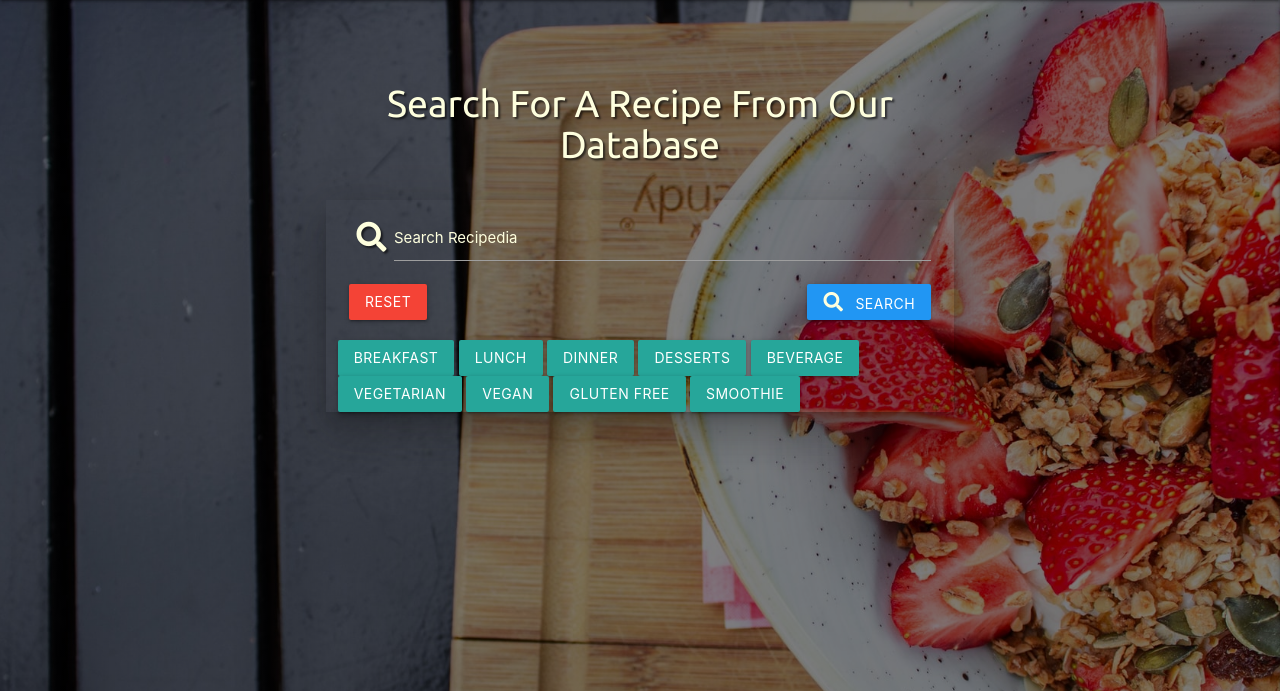
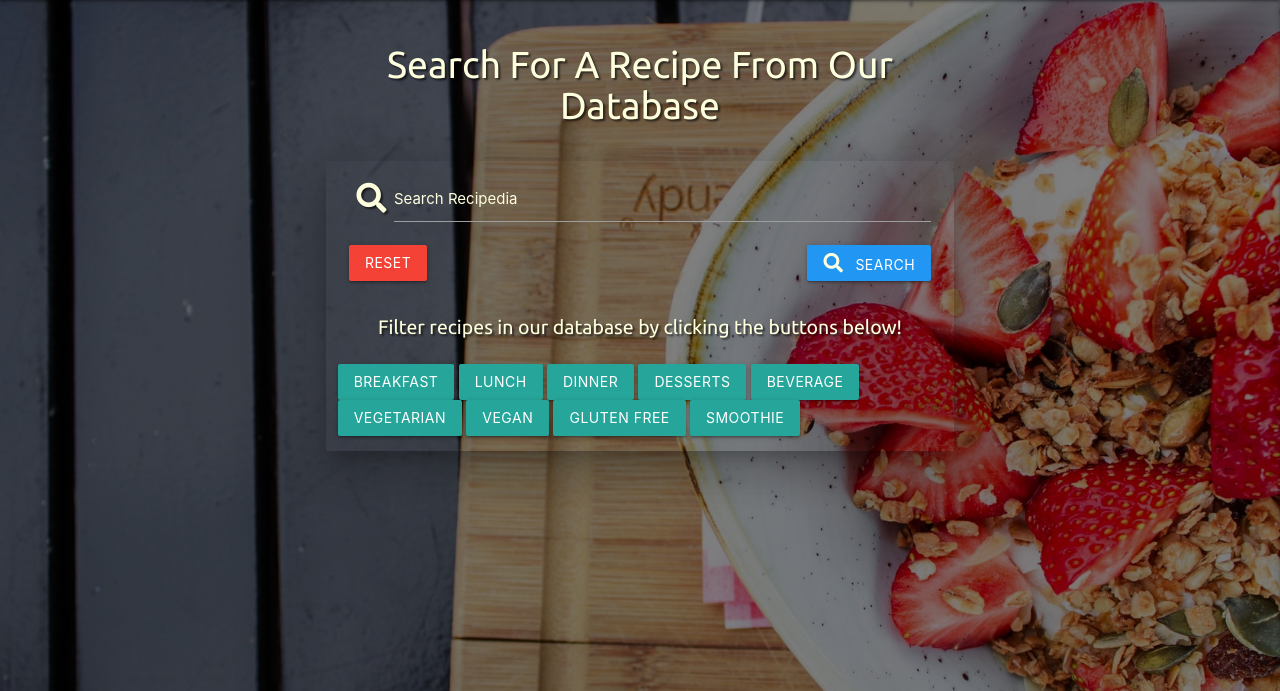
Before and after one commit to Brianconn71/ms3-recipedia, a Flask app: page / in a window 1280 px wide. Shown: the part 64-755 px from the top of the page. Run offline with Flask 2, Linux system fonts and the light colour scheme; data that the repository does not hold is empty; some libraries are stand-ins or nearby versions.

Commit message:
add: added some basic padding to the buttons on the homepage

```diff
--- a/static/css/style.css
+++ b/static/css/style.css
@@ -141,6 +141,9 @@ p, h5{
 }
 #search-label{
     color: var(--text-white)
+}
+.col>.recipe-links{
+    padding: 1rem 0;
 }
 /* Latest Recipes */
 .latest-recipes{
--- a/static/js/script.js
+++ b/static/js/script.js
@@ -15,7 +15,7 @@ $(document).ready(function(){
     });
     $('.modal').modal();
 
-
+    // took the below form validation from the walkthrough project
     validateMaterializeSelect();
     function validateMaterializeSelect() {
         let classValid = { "border-bottom": "1px solid #4caf50", "box-shadow": "0 1px 0 0 #4caf50" };
--- a/templates/recipes.html
+++ b/templates/recipes.html
@@ -22,6 +22,10 @@
             </form>
             </div>
             <div class="col s12">
+                <h5 class="recipedia-text shadow-text center-align">Filter recipes in our database by clicking the buttons below!</h5>
+            </div>
+            <div class="col s12 recipe-links">
+                <div class="recipe-links">
                 <a href="{{ url_for('category_search', id='Breakfast')}}" class="waves-effect waves-light btn">Breakfast</a>
                 <a href="{{ url_for('category_search', id='Lunch')}}" class="waves-effect waves-light btn">Lunch</a>
                 <a href="{{ url_for('category_search', id='Dinner')}}" class="waves-effect waves-light btn">Dinner</a>
@@ -30,7 +34,8 @@
                 <a href="{{ url_for('category_search', id='Vegetarian')}}" class="waves-effect waves-light btn">Vegetarian</a>
                 <a href="{{ url_for('category_search', id='Vegan')}}" class="waves-effect waves-light btn">Vegan</a>
                 <a href="{{ url_for('category_search', id='Gluten-free')}}" class="waves-effect waves-light btn">Gluten Free</a>
-                <a href="{{ url_for('category_search', id='Smoothie')}}"class="waves-effect waves-light btn">Smoothie</a>
+                <a href="{{ url_for('category_search', id='Smoothie')}}" class="waves-effect waves-light btn">Smoothie</a>
+                </div>
             </div>
         </div>
     </section>
```
